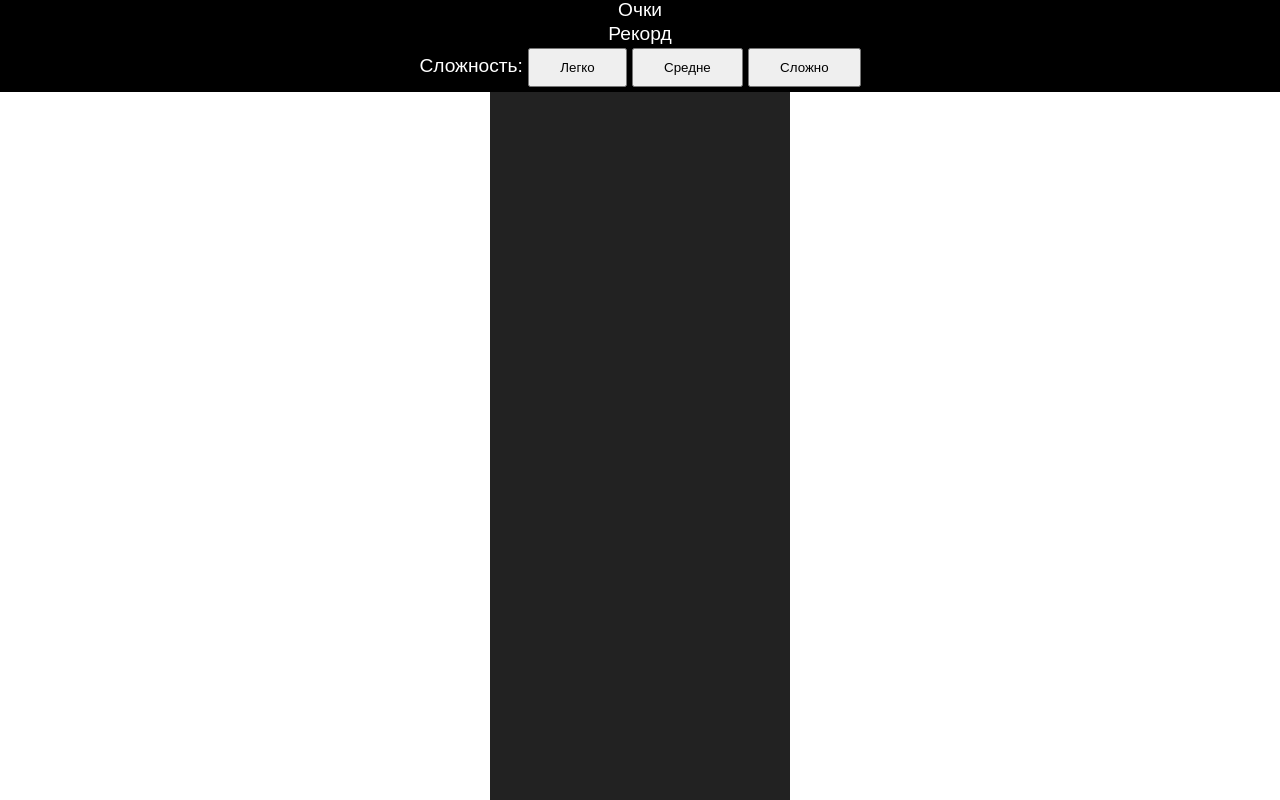
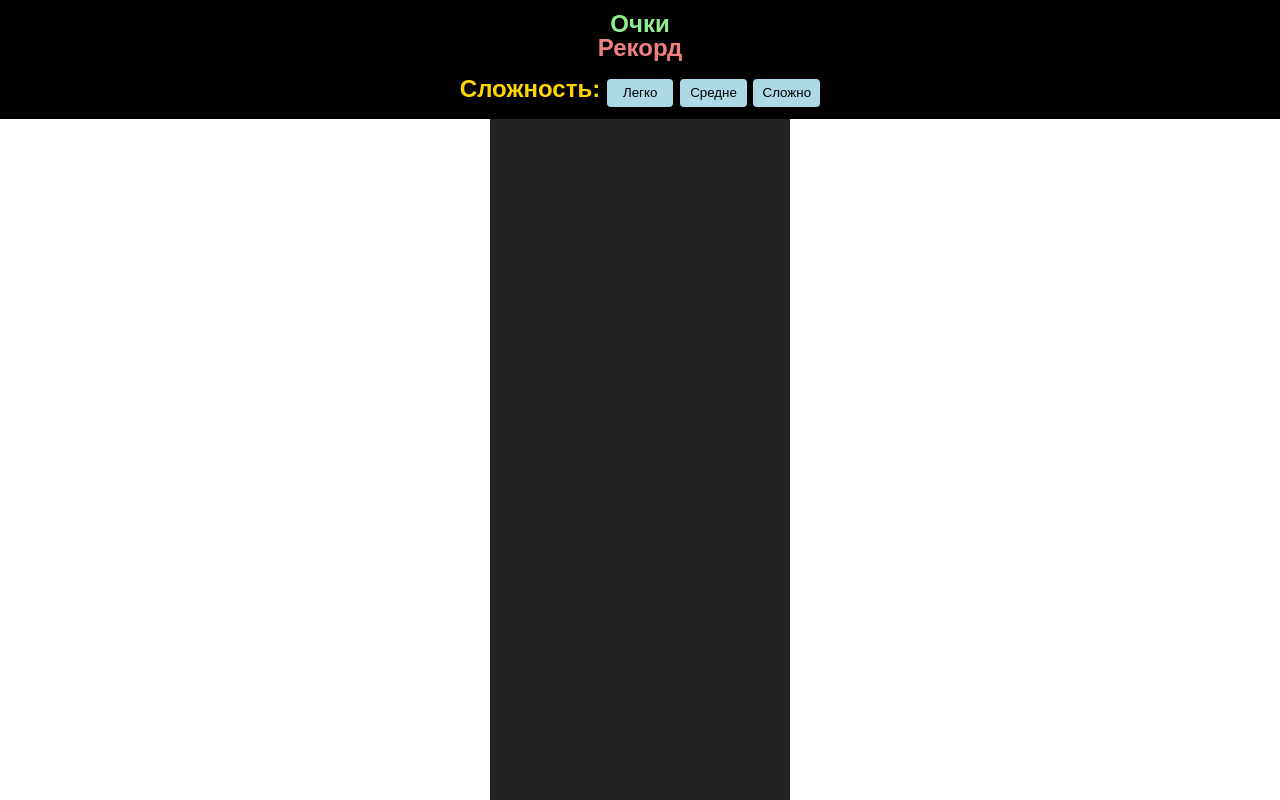
Before and after one commit to gusvs/needForJS, a plain HTML site: page index.html in a window 1280 px wide. Drawn offline with Linux system fonts and the light colour scheme.

Commit message:
Add files via upload

```diff
--- a/styles/style.css
+++ b/styles/style.css
@@ -41,7 +41,12 @@
 }
 
 .btn {
-    padding: 10px 30px;
+    border-radius: 0.3em;
+    padding: .5em;
+    width: 5em;
+    background-color: lightblue;
+    border: none;
+    margin-top: 0.5em;
 }
 
 .panel {
@@ -51,11 +56,28 @@
     width: 100%;
     text-align: center;
     z-index: 1;
-    font-size: 1.2rem;
+    font-weight: 700;
+    font-size: 1.5rem;
     font-family: sans-serif;
     margin: 0;
+    padding: .5em 0;
 }
-
-.score, .record, .start {
-    margin-bottom: 5px;
+.results {
+    padding-bottom: .5em;
 }
+.results span {
+    width: 7em;
+    display: inline-block;
+}
+.score {
+    color: lightgreen;
+}
+.level {
+    color: lavenderblush;
+}
+.record {
+    color: lightcoral;
+}
+.start {
+    color: gold;
+}
```
